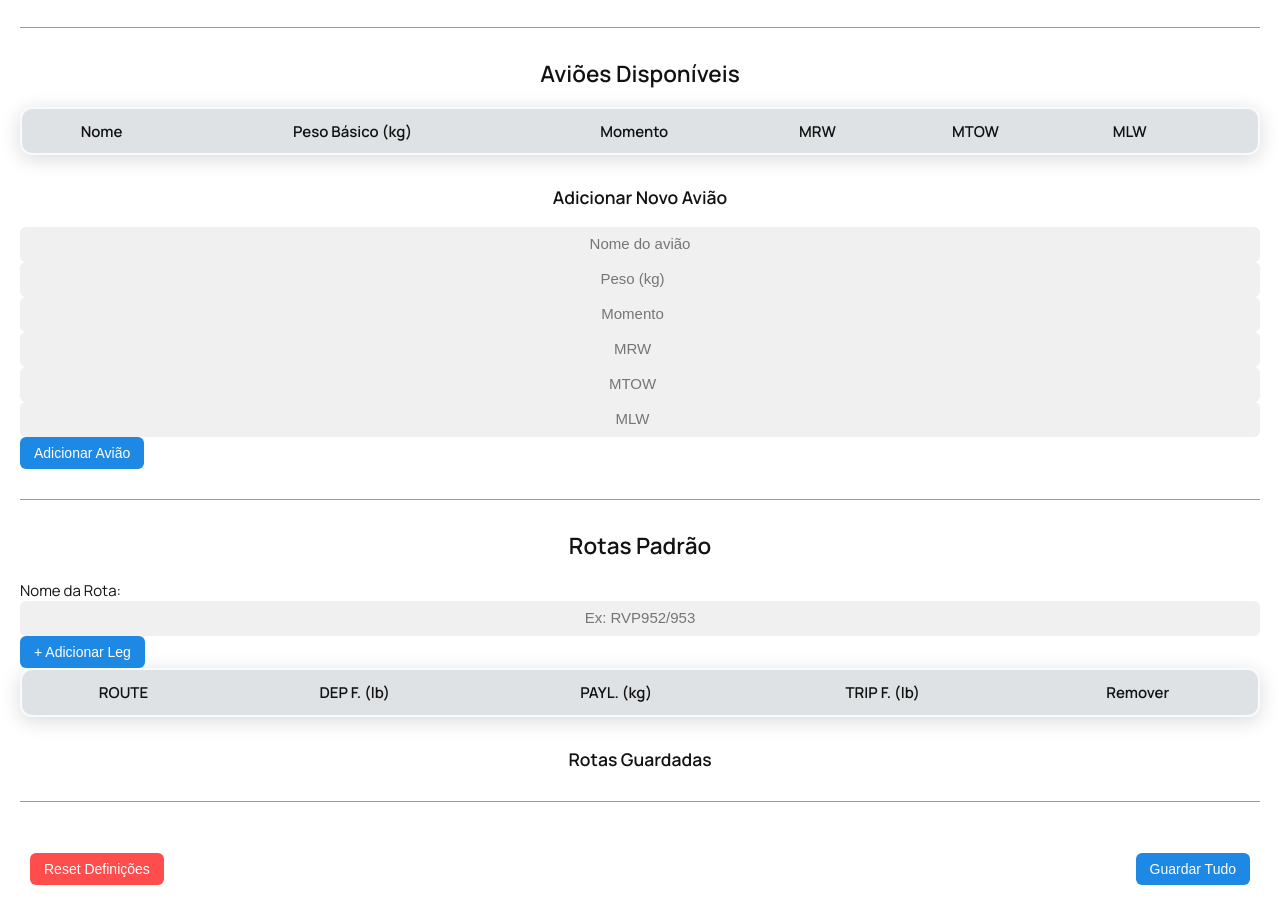
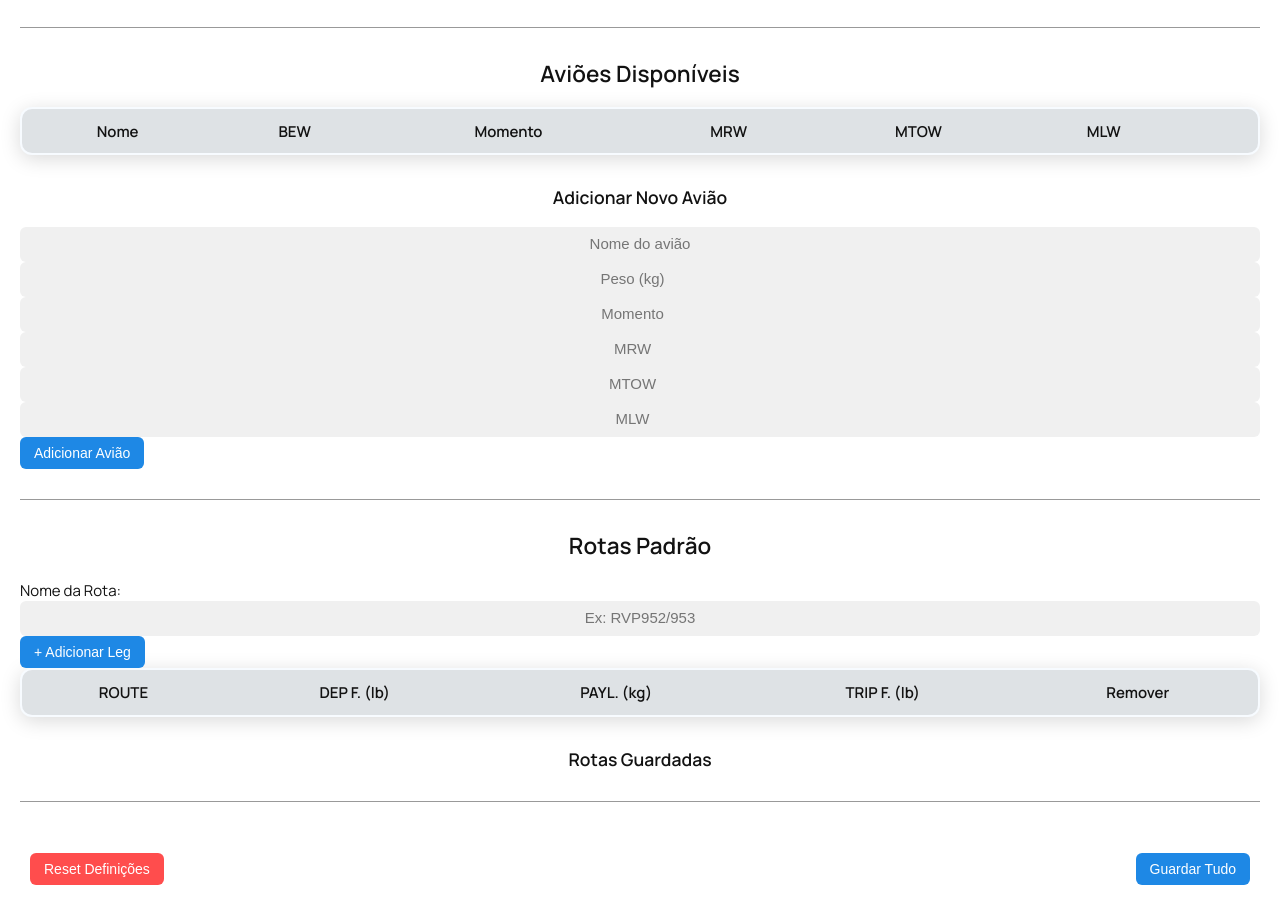
Before and after one commit to pilot-xls/MB-D228, a plain HTML site: page settings.html in a window 1280 px wide. Shown: the part 911-1816 px from the top of the page. Drawn offline with nearby package versions, Linux system fonts and the light colour scheme.

Commit message:
Update settings.html

```diff
--- a/settings.html
+++ b/settings.html
@@ -85,7 +85,7 @@
     <thead>
       <tr>
 		<th>Nome</th>
-		<th>Peso Básico (kg)</th>
+		<th>BEW</th>
 		<th>Momento</th>
 		<th>MRW</th>
 		<th>MTOW</th>
```
